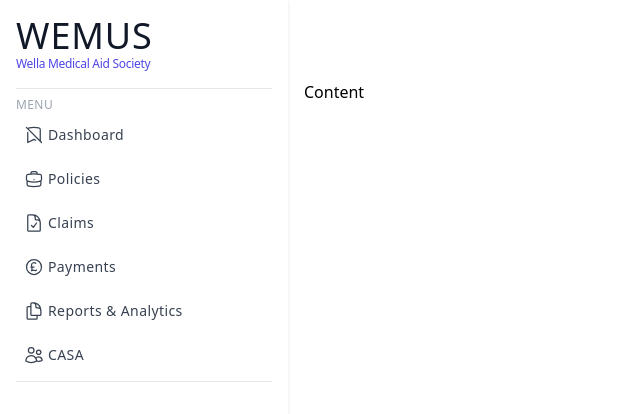
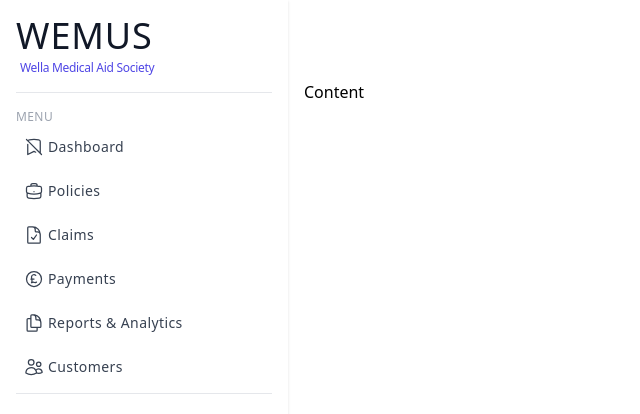
Before and after one commit to joykamlomo/his-app, a Next.js app: page / in a window 1280 px wide. Shown: the top 414 px of the page, without its empty margins (0-640 px from the left). Built offline with nearby package versions, Linux system fonts and the light colour scheme.

Commit message:
Created module folders

```diff
--- a/src/components/common/Sidebar.jsx
+++ b/src/components/common/Sidebar.jsx
@@ -6,9 +6,9 @@ const Sidebar = () => {
   return (
     <aside className="w-72 p-4 shadow text-gray-900 tracking-wide">
         <h2 className="text-4xl font-title tracking-wide">WEMUS</h2>
-        <p className='text-xs text-indigo-600 tracking-tight mb-4'>Wella Medical Aid Society</p>
-        <hr className=''/>
-      <div className='mt-2'>
+        <p className='text-xs text-indigo-600 tracking-tight my-1 mx-1'>Wella Medical Aid Society</p>
+        <hr className='mt-4'/>
+      <div className='mt-4'>
       <h6 className="text-gray-400 text-xs uppercase">menu</h6>
       <ul className='mt-1 text-gray-700 text-sm tracking-relaxed border-b'>
         <li className='py-2 px-2 mb-2 flex items-center rounded w-full hover:bg-gray-900 hover:text-white'>
@@ -33,7 +33,7 @@ const Sidebar = () => {
         </li>
         <li className='py-2 px-2 mb-2 flex items-center rounded w-full hover:bg-gray-900 hover:text-white'>
           <UsersIcon className='w-5 mr-1'/>
-          <Link href={''}>CASA</Link>
+          <Link href={''}>Customers</Link>
         </li>
 
       </ul>
--- /dev/null
+++ b/src/pages/claims-management/index.js
@@ -0,0 +1,9 @@
+import React from 'react'
+
+function Claims() {
+  return (
+    <div>Claims</div>
+  )
+}
+
+export default Claims
--- /dev/null
+++ b/src/pages/customer-management/index.js
@@ -0,0 +1,9 @@
+import React from 'react'
+
+function Customer() {
+  return (
+    <div>Customer</div>
+  )
+}
+
+export default Customer
--- /dev/null
+++ b/src/pages/payments-management/index.js
@@ -0,0 +1,9 @@
+import React from 'react'
+
+function Payments() {
+  return (
+    <div>Payments</div>
+  )
+}
+
+export default Payments
--- /dev/null
+++ b/src/pages/policy-management/index.js
@@ -0,0 +1,9 @@
+import React from 'react'
+
+function Policy() {
+  return (
+    <div>Policy</div>
+  )
+}
+
+export default Policy
--- /dev/null
+++ b/src/pages/reportsAndAnalytics/index.js
@@ -0,0 +1,9 @@
+import React from 'react'
+
+function Reporting() {
+  return (
+    <div>Reporting</div>
+  )
+}
+
+export default Reporting
--- /dev/null
+++ b/src/pages/support/index.js
@@ -0,0 +1,9 @@
+import React from 'react'
+
+function Support() {
+  return (
+    <div>Support</div>
+  )
+}
+
+export default Support
--- /dev/null
+++ b/src/pages/users-management/index.js
@@ -0,0 +1,9 @@
+import React from 'react'
+
+function Users() {
+  return (
+    <div>Users</div>
+  )
+}
+
+export default Users
```
